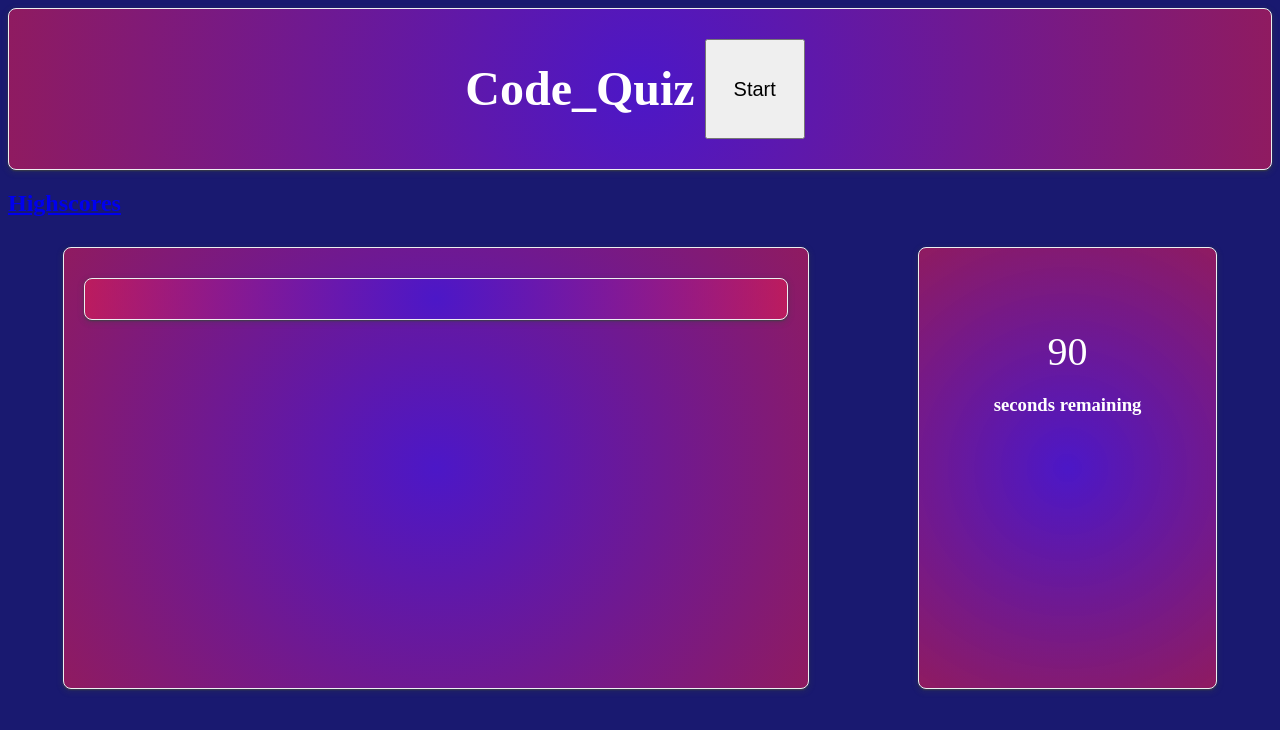
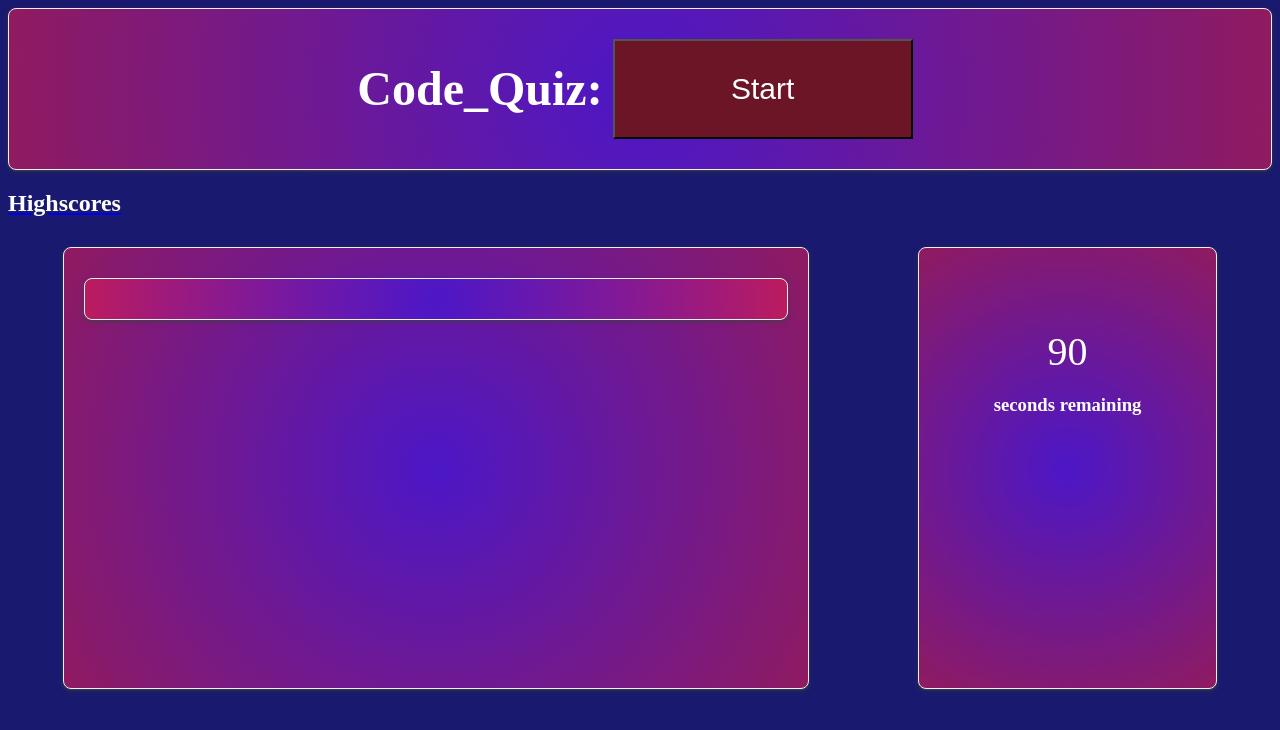
Before and after one commit to Guapguap/code-quiz, a plain HTML site: page index.html in a window 1280 px wide. Drawn offline with nearby package versions, Linux system fonts and the light colour scheme.

Commit message:
change some names to more appropriate naming conventions to make it easier to find from what my tutor said. played around with the css properties to make the page look better

```diff
--- a/assets/styles.css
+++ b/assets/styles.css
@@ -22,8 +22,12 @@ body {
     font-size: 48px;
 }
 
+h2 {
+    color: white;
+}
+
 .highscore:hover {
-    color: white;
+   color: rgb(107, 18, 22) ;
 
 }
 
@@ -80,8 +84,12 @@ main {
 .startBtn,
 .clearBtn,
 .backBtn {
+    color: white;
+    background-color: rgb(108, 21, 38);
+    justify-content: space-between;
     flex-direction: row;
    height: 100px;
-   width: 100px;
+   width: 300px;
    margin: 10px;
+   font-size: 30px;
 }
--- a/index.html
+++ b/index.html
@@ -9,7 +9,7 @@
 </head>
 <body>
     <header class="header">
-        <h1>Code_Quiz</h1>
+        <h1>Code_Quiz: </h1>
          <button id = "start-button" class = "startBtn">Start</button>
     </header>
 
--- a/script.js
+++ b/script.js
@@ -141,9 +141,7 @@ function nextQuestion (event) {
         // if true then the following code will perform
         if (decision.textContent == questions[index].answer) {
             score++;
-            // quizCard.setText = ("");
             decisionCard.text('CORRECT!' + ' You have '+ score + '/5');
-            // index++;
 
         // if they do not match then the following code will perform
         } else {
@@ -231,7 +229,6 @@ function quizComplete() {
         console.log(createInput.value);
         let initials = createInput.value;
 
-        if(!initials) {
             let finalScore = {
                 initials: initials,
                 score: timeScore,
@@ -248,7 +245,7 @@ function quizComplete() {
             localStorage.setItem("allScores", newScore);
             // Travels to final page
             window.location.assign("highscore.html");
-        }
+
     });
 
 }
```
Also changed, not shown: highscore.js (+6 -5 lines).
